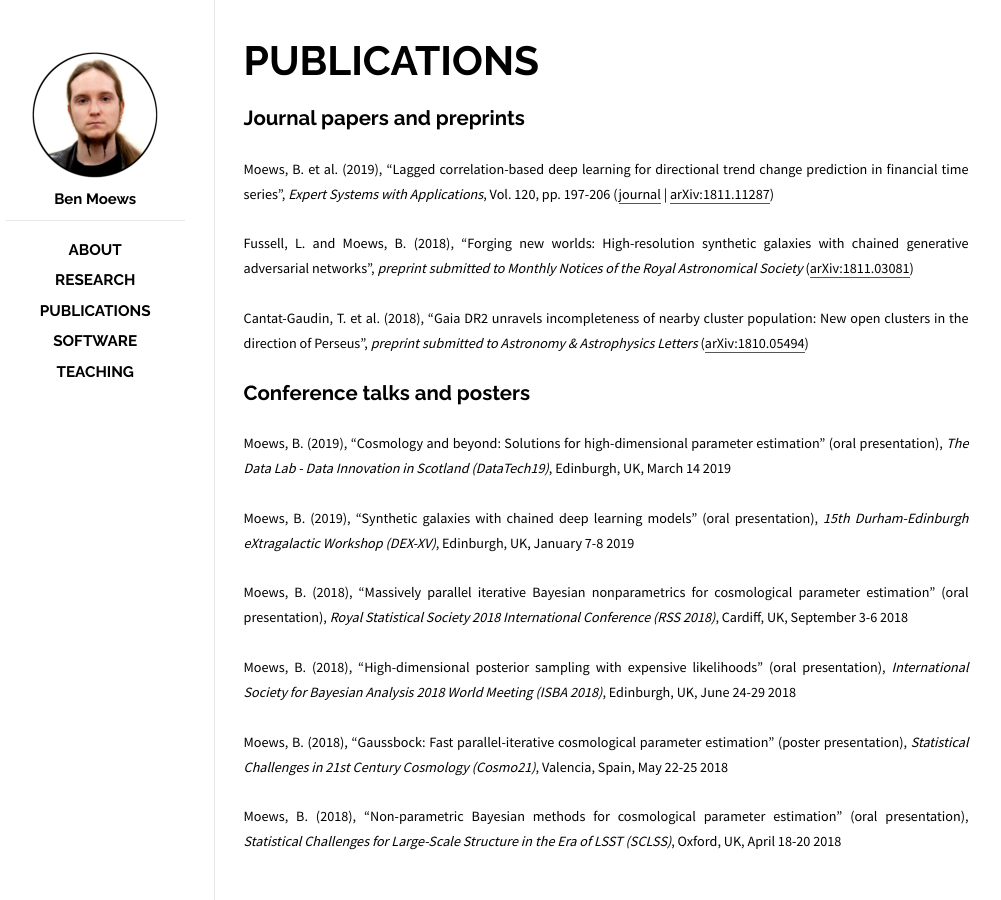
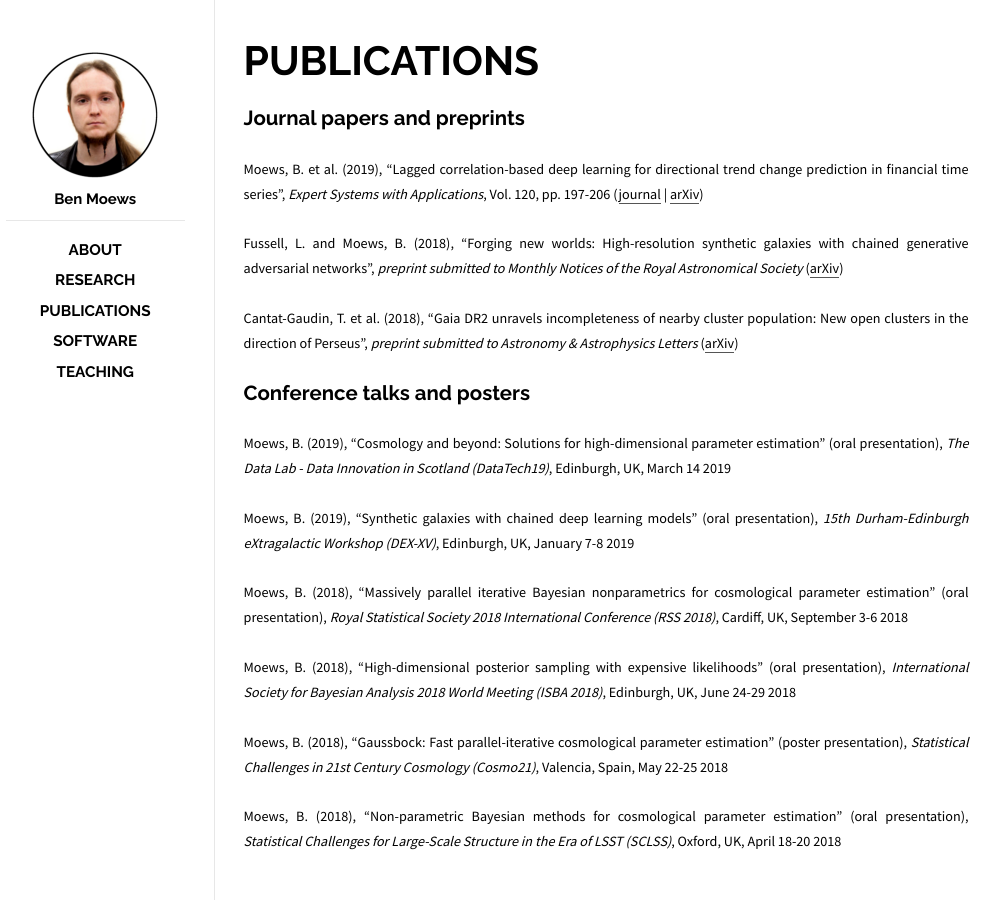
Before and after one commit to moews/moews.github.io, a Jekyll site: the page built from _posts/2017-03-25-publications.md, in a window 1280 px wide. Shown: the whole page, without its empty margins (144-1145 px from the left). Built offline with Jekyll 4.4.1, drawn with Linux system fonts in a browser that asks for light colours.

Commit message:
Update 2017-03-25-publications.md

```diff
--- a/_posts/2017-03-25-publications.md
+++ b/_posts/2017-03-25-publications.md
@@ -8,13 +8,13 @@
 
 ## Journal papers and preprints
 
-<!--<small>Moews, B. et al. (2018), "Stress testing the dark energy equation of state imprint on supernova data", _preprint submitted to Physical Review D_ ([arXiv:XXX](https://arxiv.org/abs/XXX))</small>-->
+<!--<small>Moews, B. et al. (2018), "Stress testing the dark energy equation of state imprint on supernova data", _preprint submitted to Physical Review D_ ([arXiv](https://arxiv.org/abs/XXX))</small>-->
 
-<small>Moews, B. et al. (2019), "Lagged correlation-based deep learning for directional trend change prediction in financial time series", _Expert Systems with Applications_, Vol. 120, pp. 197-206 ([journal](https://doi.org/10.1016/j.eswa.2018.11.027) | [arXiv:1811.11287](https://arxiv.org/abs/1811.11287))</small>
+<small>Moews, B. et al. (2019), "Lagged correlation-based deep learning for directional trend change prediction in financial time series", _Expert Systems with Applications_, Vol. 120, pp. 197-206 ([journal](https://doi.org/10.1016/j.eswa.2018.11.027) | [arXiv](https://arxiv.org/abs/1811.11287))</small>
 
-<small>Fussell, L. and Moews, B. (2018), "Forging new worlds: High-resolution synthetic galaxies with chained generative adversarial networks", _preprint submitted to Monthly Notices of the Royal Astronomical Society_ ([arXiv:1811.03081](https://arxiv.org/abs/1811.03081))</small>
+<small>Fussell, L. and Moews, B. (2018), "Forging new worlds: High-resolution synthetic galaxies with chained generative adversarial networks", _preprint submitted to Monthly Notices of the Royal Astronomical Society_ ([arXiv](https://arxiv.org/abs/1811.03081))</small>
 
-<small>Cantat-Gaudin, T. et al. (2018), "Gaia DR2 unravels incompleteness of nearby cluster population: New open clusters in the direction of Perseus", _preprint submitted to Astronomy & Astrophysics Letters_ ([arXiv:1810.05494](https://arxiv.org/abs/1810.05494))</small>
+<small>Cantat-Gaudin, T. et al. (2018), "Gaia DR2 unravels incompleteness of nearby cluster population: New open clusters in the direction of Perseus", _preprint submitted to Astronomy & Astrophysics Letters_ ([arXiv](https://arxiv.org/abs/1810.05494))</small>
 
 ## Conference talks and posters
 
```
